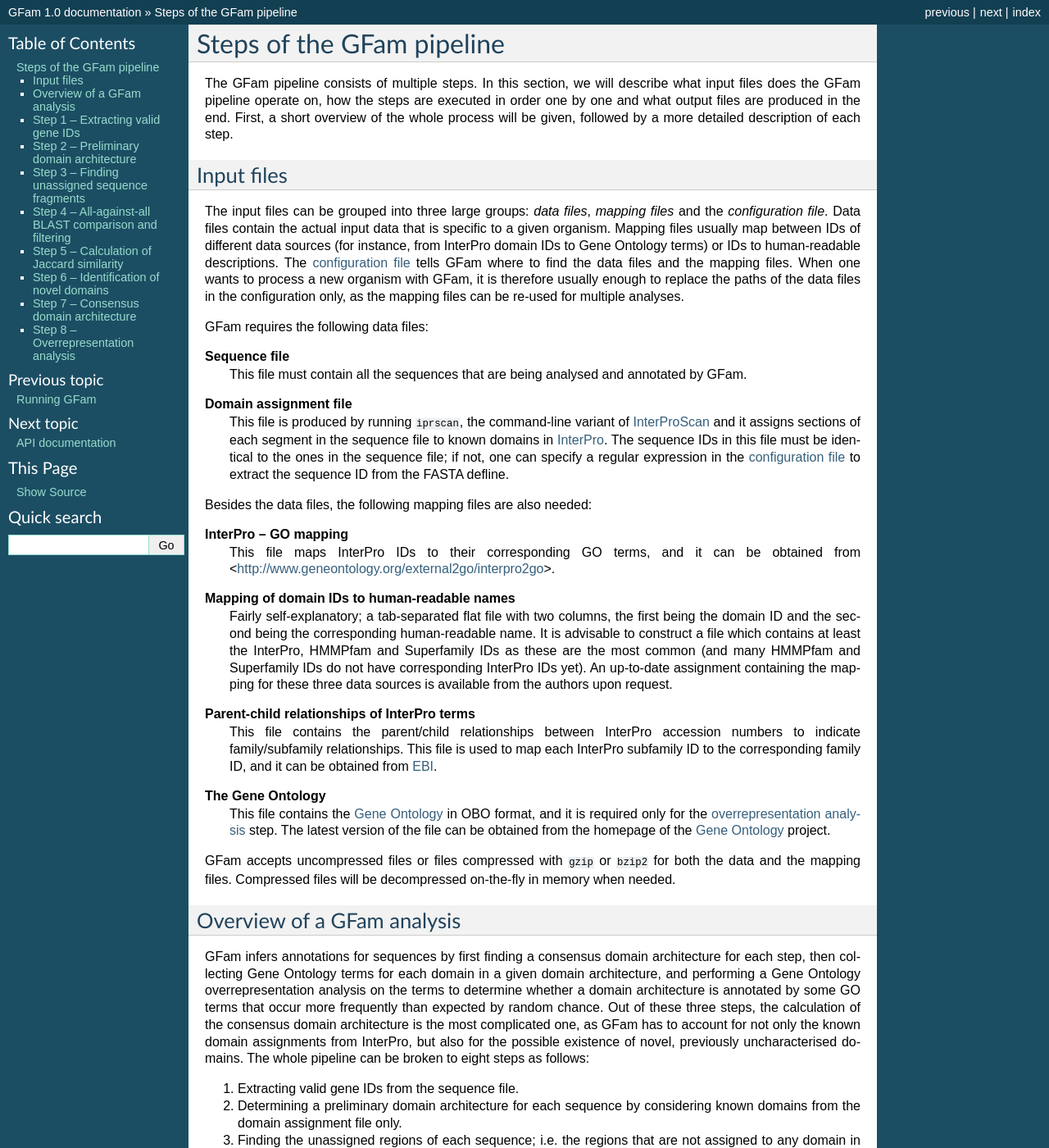
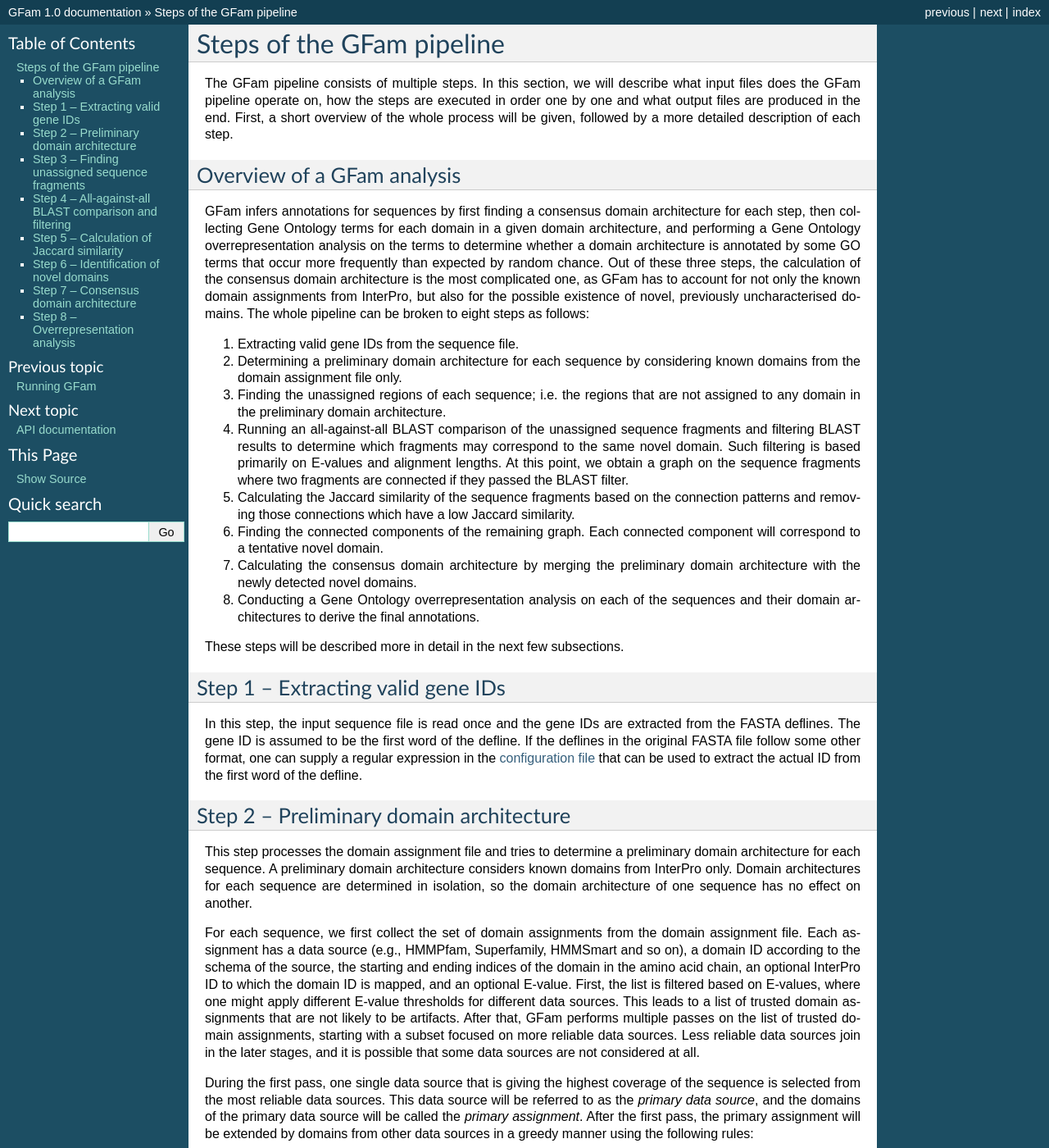
Before and after one commit to ntamas/gfam, a Sphinx documentation site: the page built from doc/source/pipeline.rst, in a window 1280 px wide and 1400 px high. Shown: the whole window at 82% size. Built offline with Sphinx 7.4.7, drawn with Linux system fonts in a browser that asks for light colours; formulas are drawn with MathJax 3; some of the changed text lies outside the part shown.

```diff
--- a/doc/source/pipeline.rst
+++ b/doc/source/pipeline.rst
@@ -6,73 +6,6 @@
 are executed in order one by one and what output files are produced in the
 end. First, a short overview of the whole process will be given, followed
 by a more detailed description of each step.
-
-Input files
------------
-
-The input files can be grouped into three large groups: *data files*, *mapping
-files* and the *configuration file*.  Data files contain the actual input data
-that is specific to a given organism. Mapping files usually map between IDs of
-different data sources (for instance, from InterPro domain IDs to Gene Ontology
-terms) or IDs to human-readable descriptions. The :ref:`configuration file
-<config-file>` tells GFam where to find the data files and the mapping files.
-When one wants to process a new organism with GFam, it is therefore usually
-enough to replace the paths of the data files in the configuration only, as the
-mapping files can be re-used for multiple analyses.
-
-GFam requires the following data files:
-
-**Sequence file**
-    This file must contain all the sequences that are being analysed and
-    annotated by GFam.
-
-**Domain assignment file**
-    This file is produced by running ``iprscan``, the command-line variant of
-    `InterProScan`_ and it assigns sections of each segment in the sequence
-    file to known domains in `InterPro`_. The sequence IDs in this file must be
-    identical to the ones in the sequence file; if not, one can specify a
-    regular expression in the :ref:`configuration file <config-file>` to
-    extract the sequence ID from the FASTA defline.
-
-.. _InterProScan: http://www.ebi.ac.uk/Tools/InterProScan
-.. _InterPro: http://www.ebi.ac.uk/interpro
-
-Besides the data files, the following mapping files are also needed:
-
-**InterPro -- GO mapping**
-    This file maps InterPro IDs to their corresponding GO terms, and it
-    can be obtained from <http://www.geneontology.org/external2go/interpro2go>.
-
-**Mapping of domain IDs to human-readable names**
-    Fairly self-explanatory; a tab-separated flat file with two columns, the
-    first being the domain ID and the second being the corresponding
-    human-readable name. It is advisable to construct a file which contains
-    at least the InterPro, HMMPfam and Superfamily IDs as these are the most
-    common (and many HMMPfam and Superfamily IDs do not have corresponding
-    InterPro IDs yet). An up-to-date assignment containing the mapping for
-    these three data sources is available from the authors upon request.
-
-**Parent-child relationships of InterPro terms**
-    This file contains the parent/child relationships between InterPro
-    accession numbers to indicate family/subfamily relationships. This file
-    is used to map each InterPro subfamily ID to the corresponding family
-    ID, and it can be obtained from `EBI`_.
-
-**The Gene Ontology**
-    This file contains the `Gene Ontology`_ in OBO format, and it is
-    required only for the `overrepresentation analysis`_ step. The latest
-    version of the file can be obtained from the homepage of the
-    `Gene Ontology`_ project.
-
-.. _EBI: ftp://ftp.ebi.ac.uk/pub/databases/interpro/ParentChildTreeFile.txt
-.. _Gene Ontology: http://www.geneontology.org
-.. _overrepresentation analysis: pipeline-step-overrep
-
-GFam accepts uncompressed files or files compressed with ``gzip`` or ``bzip2``
-for both the data and the mapping files. Compressed files will be decompressed
-on-the-fly in memory when needed.
-
-.. _pipeline-step-extract:
 
 Overview of a GFam analysis
 ---------------------------
```
Also changed, not shown: other parts of doc/source/pipeline.rst (+28 -0 lines), doc/source/running.rst (+62 -0 lines), gfam.cfg (+23 -0 lines), 1 other file.
